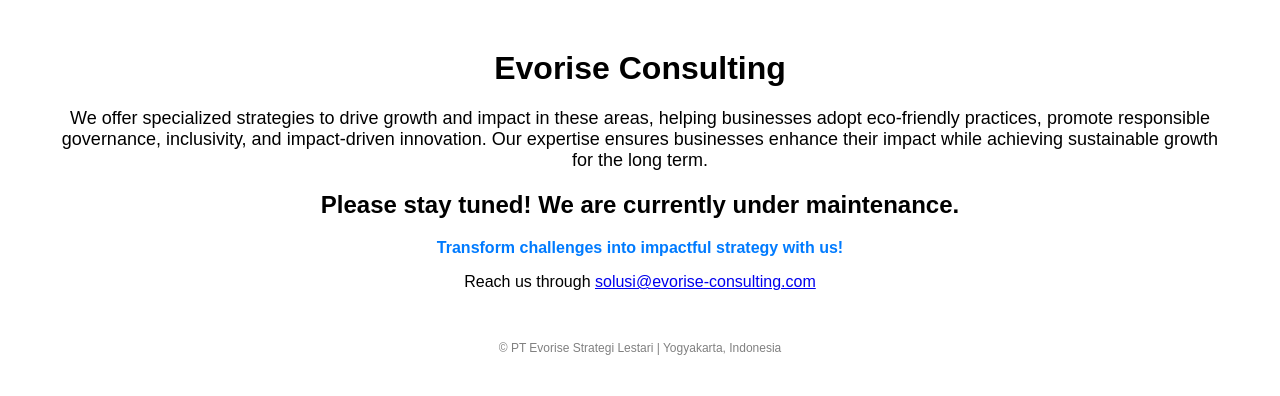
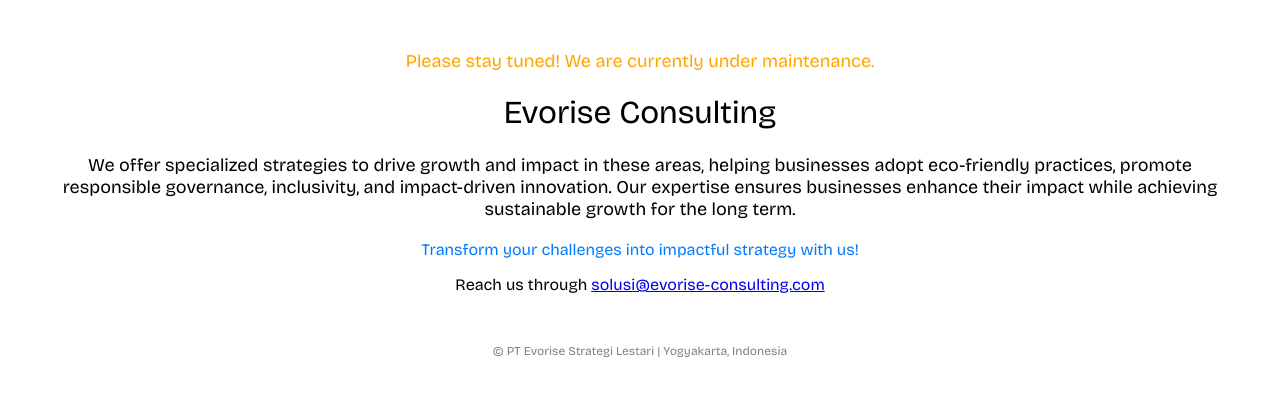
Before and after one commit to evorise-consulting/evorise, a plain HTML site: page index.html in a window 1280 px wide. Drawn offline with nearby package versions, Linux system fonts and the light colour scheme.

Commit message:
Update index.html

```diff
--- a/index.html
+++ b/index.html
@@ -2,11 +2,17 @@
 <html>
   <head>
     <title>Evorise Consulting</title>
+    <link href="https://fonts.googleapis.com/css2?family=Bricolage+Grotesque&display=swap" rel="stylesheet">
     <style>
       body {
-        font-family: Arial, sans-serif;
+        font-family: 'Bricolage Grotesque', sans-serif;
         text-align: center;
         margin: 50px;
+      }
+      .maintenance {
+        font-size: 18px;
+        color: orange;
+        font-weight: bold;
       }
       .subtitle {
         font-size: 18px;
@@ -28,10 +34,10 @@
     </style>
   </head>
   <body>
+    <p class="maintenance">Please stay tuned! We are currently under maintenance.</p>
     <h1>Evorise Consulting</h1>
     <p class="subtitle">We offer specialized strategies to drive growth and impact in these areas, helping businesses adopt eco-friendly practices, promote responsible governance, inclusivity, and impact-driven innovation. Our expertise ensures businesses enhance their impact while achieving sustainable growth for the long term.</p>
-    <h2>Please stay tuned! We are currently under maintenance.</h2>
-    <p class="cta">Transform challenges into impactful strategy with us!</p>
+    <p class="cta">Transform your challenges into impactful strategy with us!</p>
     <p class="contact">Reach us through <a href="mailto:solusi@evorise-consulting.com">solusi@evorise-consulting.com</a></p>
     <p class="footer">&copy; PT Evorise Strategi Lestari | Yogyakarta, Indonesia</p>
   </body>
```
